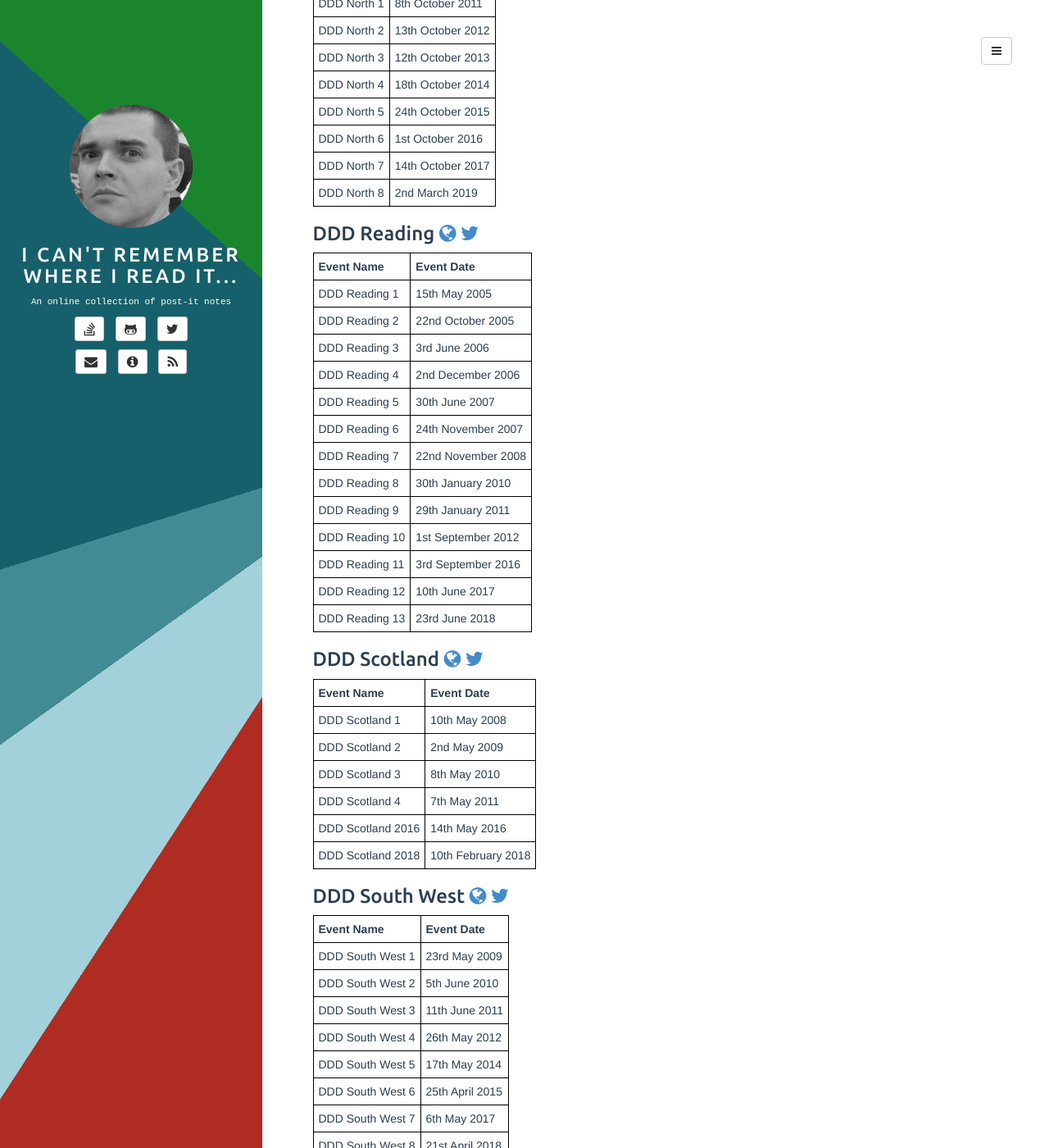
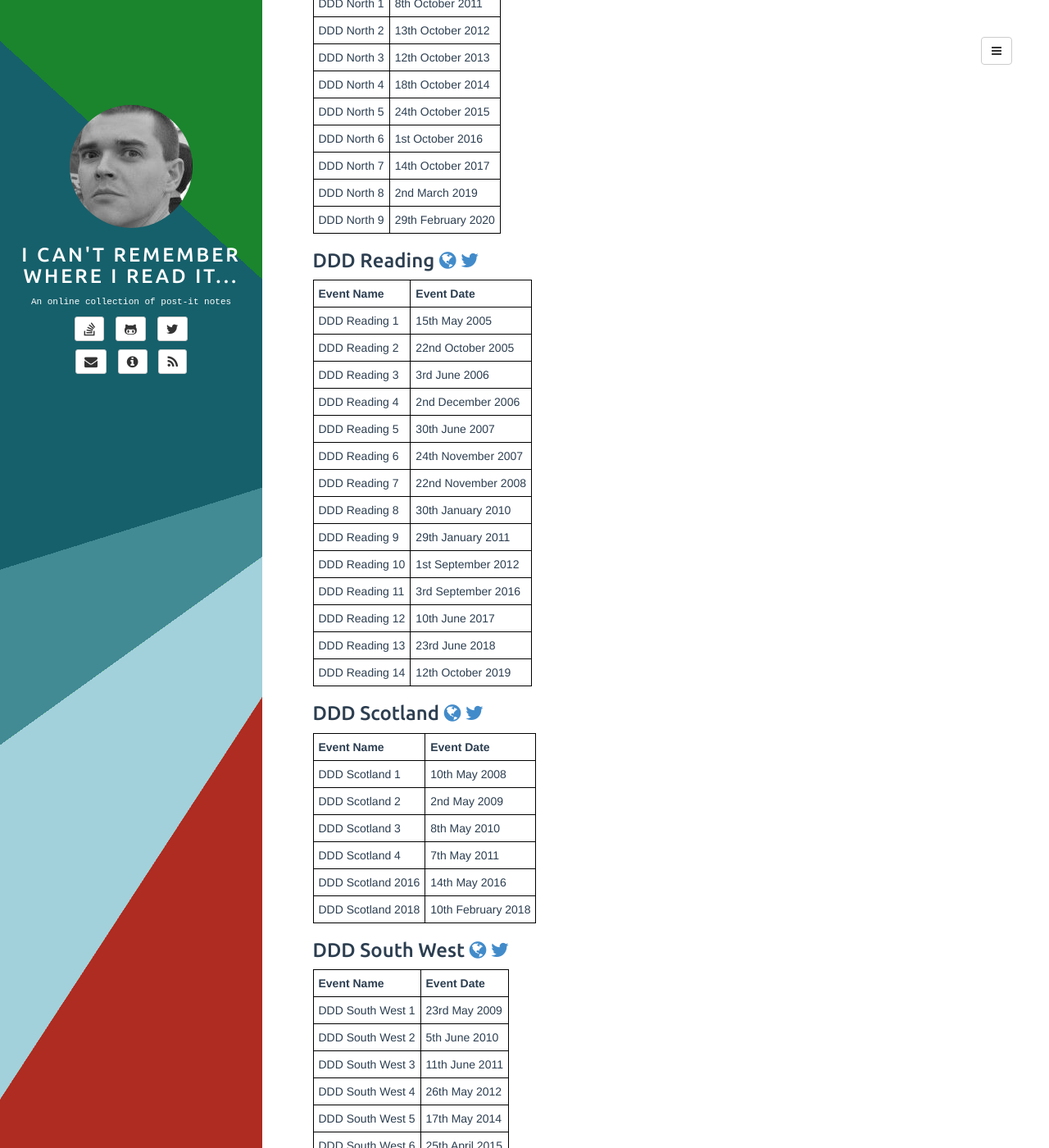
Before and after one commit to adrianbanks/adrianbanks.github.io, a Jekyll site: the page built from ddd-grouped.md, in a window 1280 px wide and 1400 px high, scrolled down 1752 px. Shown: the whole window at 82% size. Built offline with Jekyll 4.4.1, drawn with Linux system fonts in a browser that asks for light colours.

```diff
--- a/ddd-grouped.md
+++ b/ddd-grouped.md
@@ -85,16 +85,17 @@ There have been many Developer! Developer! Developer! events over the years, spr
 
 ### DDD North [<i class="fa fa-globe"></i>](http://www.dddnorth.co.uk) [<i class="fa fa-twitter"></i>](https://twitter.com/dddnorth) [<i class="fa fa-facebook"></i>](https://www.facebook.com/DDD-North-254649631214825)
 
-| **Event Name** | **Event Date**    |
-| -------------- | ----------------- |
-| DDD North 1    | 8th October 2011  |
-| DDD North 2    | 13th October 2012 |
-| DDD North 3    | 12th October 2013 |
-| DDD North 4    | 18th October 2014 |
-| DDD North 5    | 24th October 2015 |
-| DDD North 6    | 1st October 2016  |
-| DDD North 7    | 14th October 2017 |
-| DDD North 8    | 2nd March 2019    |
+| **Event Name** | **Event Date**     |
+| -------------- | ------------------ |
+| DDD North 1    | 8th October 2011   |
+| DDD North 2    | 13th October 2012  |
+| DDD North 3    | 12th October 2013  |
+| DDD North 4    | 18th October 2014  |
+| DDD North 5    | 24th October 2015  |
+| DDD North 6    | 1st October 2016   |
+| DDD North 7    | 14th October 2017  |
+| DDD North 8    | 2nd March 2019     |
+| DDD North 9    | 29th February 2020 |
 {:.mdtable}
 
 ### DDD Reading [<i class="fa fa-globe"></i>](http://www.developerdeveloperdeveloper.com) [<i class="fa fa-twitter"></i>](https://twitter.com/developerday)
@@ -114,6 +115,7 @@ There have been many Developer! Developer! Developer! events over the years, spr
 | DDD Reading 11 | 3rd September 2016 |
 | DDD Reading 12 | 10th June 2017     |
 | DDD Reading 13 | 23rd June 2018     |
+| DDD Reading 14 | 12th October 2019  |
 {:.mdtable}
 
 ### DDD Scotland [<i class="fa fa-globe"></i>](https://dddscotland.org) [<i class="fa fa-twitter"></i>](https://twitter.com/dddscot)
```
Also changed, not shown: ddd-list.md (+2 -0 lines).
